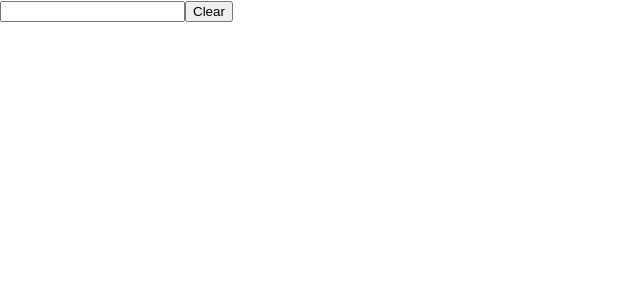
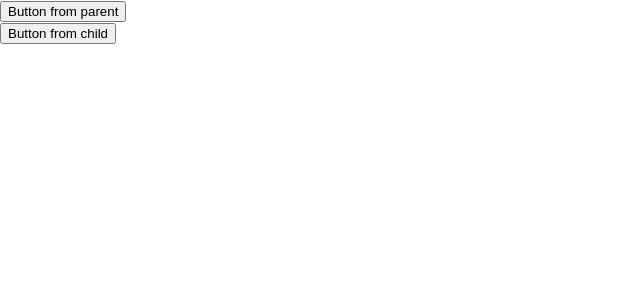
Before and after one commit to dimuthi/React-Hooks, a React (Create React App) app: page / in a window 1280 px wide. Shown: the top 300 px of the page, without its empty margins (0-640 px from the left). Built offline with nearby package versions, Linux system fonts and the light colour scheme.

Commit message:
useImperativeHandleHook

```diff
--- a/src/App.js
+++ b/src/App.js
@@ -2,11 +2,12 @@ import UseStateHookk from "./components/UseStateHookk";
 import UseReducerHookk from "./components/useReducerHookk";
 import UseEffectHookk from "./components/UseEffectHookk";
 import UseRefHookk from "./components/UseRefHookk";
+import UseImperativeHandleHookk from "./components/UseImperativeHandleHookk";
 
 function App() {
   return (
     <div>
-      <UseRefHookk />
+      <UseImperativeHandleHookk />
     </div>
   );
 }
--- /dev/null
+++ b/src/components/ChildButton.js
@@ -0,0 +1,18 @@
+import { useState, useImperativeHandle, forwardRef } from "react";
+
+const ChildButton = forwardRef((props, ref) => {
+  const [toggle, setToggle] = useState(false);
+  useImperativeHandle(ref, () => ({
+    alterToggle() {
+      setToggle(!toggle);
+    },
+  }));
+  return (
+    <div>
+      <button>Button from child</button>
+      {toggle && <h1>UCSC</h1>}
+    </div>
+  );
+});
+
+export default ChildButton;
--- /dev/null
+++ b/src/components/UseImperativeHandleHookk.js
@@ -0,0 +1,19 @@
+import ChildButton from "./ChildButton";
+import { useRef } from "react";
+const UseImperativeHandleHookk = () => {
+  const buttonRef = useRef(null);
+  return (
+    <div>
+      <button
+        onClick={() => {
+          buttonRef.current.alterToggle();
+        }}
+      >
+        Button from parent
+      </button>
+      <ChildButton ref={buttonRef} />
+    </div>
+  );
+};
+
+export default UseImperativeHandleHookk;
```
